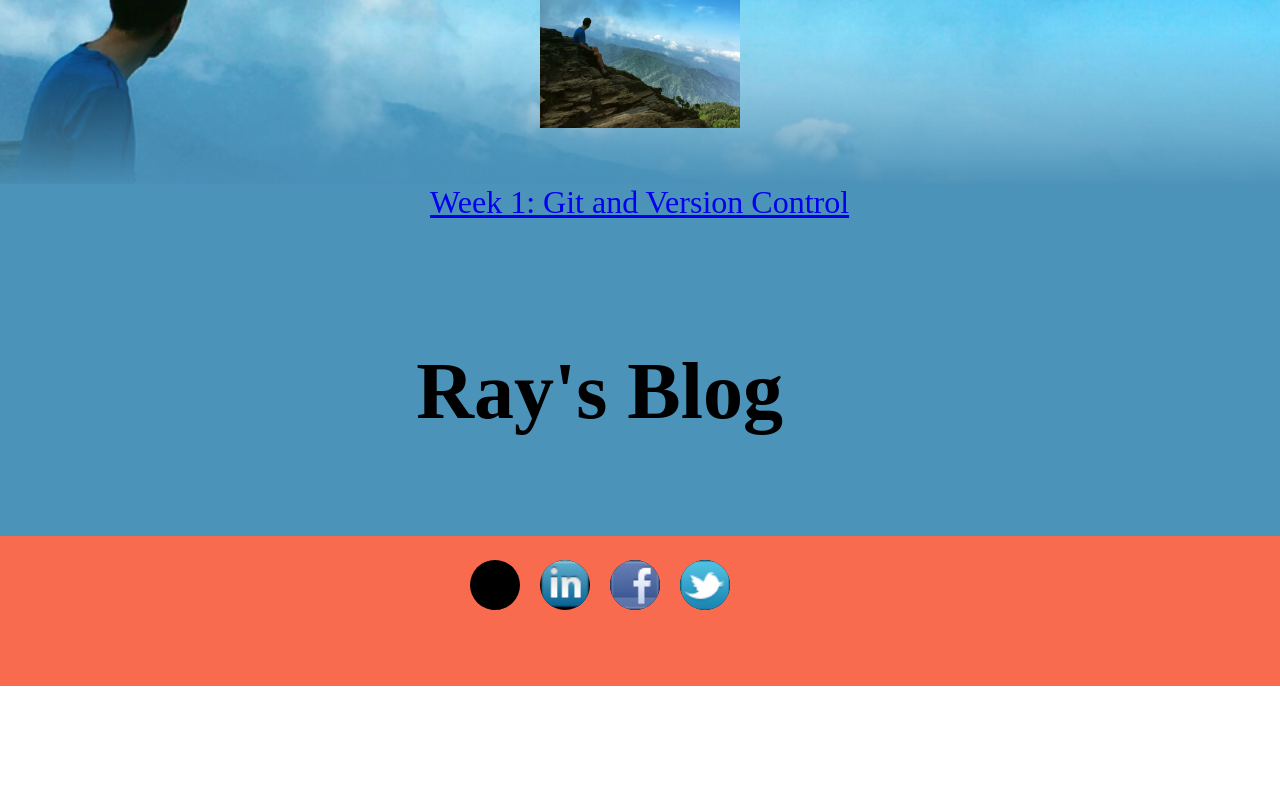
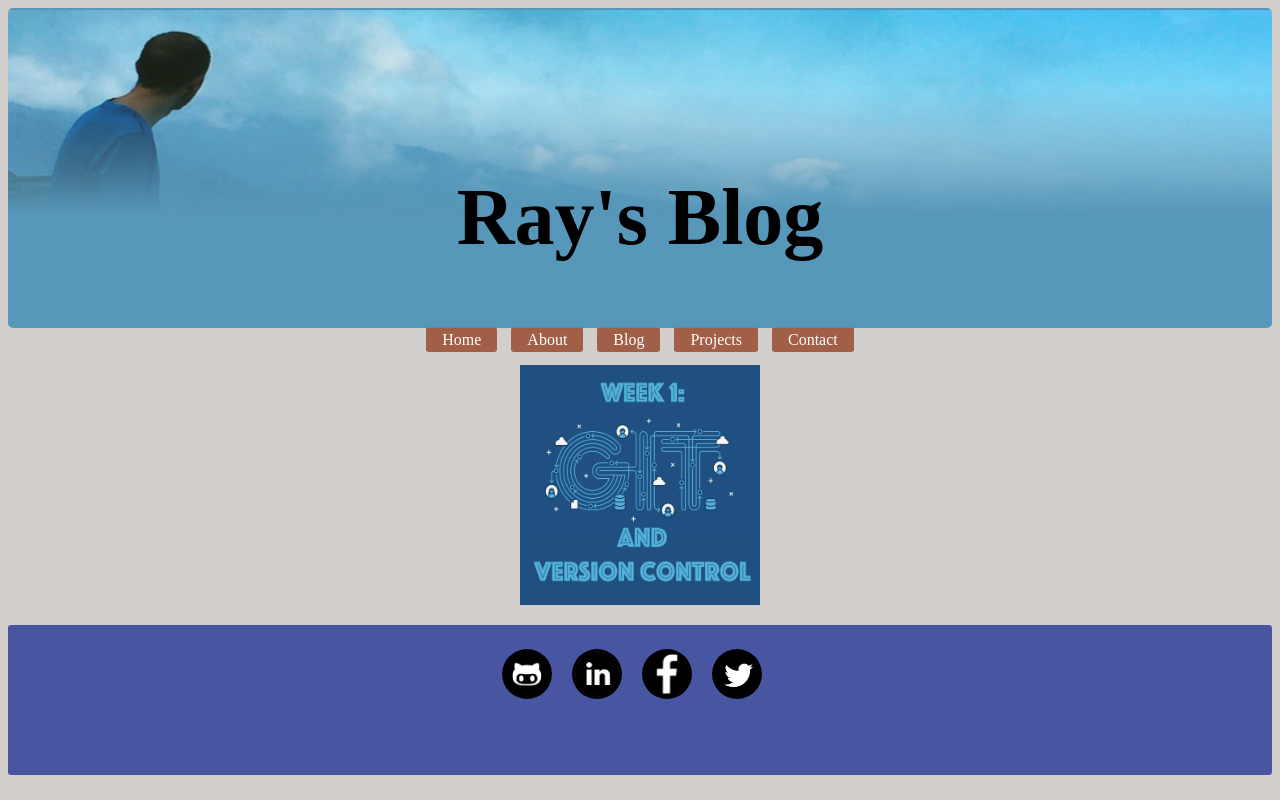
Before and after one commit to ray-curran/ray-curran.github.io, a PHP site: page /blog/index.html in a window 1280 px wide. Run offline with PHP 8.4, Linux system fonts and the light colour scheme.

Commit message:
Add blog index css

```diff
--- a/blog-template.html
+++ b/blog-template.html
@@ -1,12 +1,12 @@
 <!doctype HTML>
 <html>
 <head>
-<link rel="stylesheet" type="text/css" href="stylesheets/default.css">
+<link rel="stylesheet" type="text/css" href="stylesheets/2nddefault.css">
 <title>Blog Post Title</title>
 </head>
 <body>
     <header>
-        <img style="width: 200px; height: 200px" src="imgs/mountain.jpg">
+        <img src="imgs/mountaintest5.jpg">
         <h1>Ray Curran</h1>
     </header>
     <section>
--- a/blog/index.html
+++ b/blog/index.html
@@ -1,23 +1,31 @@
 <!DOCTYPE html>
 <html>
 <head>
-	<link rel="stylesheet" type="text/css" href="stylesheets/default.css">
+	<link rel="stylesheet" type="text/css" href="../stylesheets/2nddefault.css">
+	<link rel="stylesheet" type="text/css" href="../stylesheets/blog.css">
 	<title>Ray's Blog</title>
 </head>
 <body>
 	<header>
-		<img src="../imgs/mountain.jpg" height="200px" width="200px">
+		<img src="../imgs/mountaintest5.jpg">
 		<h1>Ray's Blog</h1>
 	</header>
-
-	<section>
-		<a href="http://ray-curran.github.io/blog/git.html">Week 1: Git and Version Control</p>
-	</section>
+	<nav class="nav-bar">
+		<a href="ray-curran.github.io">Home</a>
+		<a href="#">About</a>
+		<a href="http://ray-curran.github.io/blog/index.html">Blog</a>
+		<a href="#">Projects</a>
+		<a href="mailto:rpcurr@gmail.com">Contact</a>
+	</nav>
+	<br>
+	<article>
+		<a href="http://ray-curran.github.io/blog/git.html"><img src="../imgs/gitpic2.png"</a>
+	</article>
 	<footer>
-		<a href="https://github.com/ray-curran"><img src="../imgs/github.png"/></a>
-		<a href="https://www.linkedin.com/in/raycurran"><img src="../imgs/linkedin.png"/></a>
-		<a href="https://www.facebook.com/betterthanamango"><img src="../imgs/facebook.png"/></a>
-		<a href="https://twitter.com/bettrthanamango"><img src="../imgs/twitter.png"/></a>
+		<a href="https://github.com/ray-curran"><img src="../imgs/graygithub.png"/></a>
+		<a href="https://www.linkedin.com/in/raycurran"><img src="../imgs/graylinkedin.png"/></a>
+		<a href="https://www.facebook.com/betterthanamango"><img src="../imgs/grayface.png"/></a>
+		<a href="https://twitter.com/bettrthanamango"><img src="../imgs/graytwitter.png"/></a>
 	</footer>
 </body>
 </html>
--- a/stylesheets/2nddefault.css
+++ b/stylesheets/2nddefault.css
@@ -1,13 +1,14 @@
 html {
  	text-align: center;
 	font-family: Futura;
+	background-color: #D2CECC;
 }
 
 
 header img {
 	height: 20em;
 	margin: auto;
-	opacity: .7;
+	opacity: .9;
 	position: static;
 	border-radius: 5px;
 	width: 100%;
--- /dev/null
+++ b/stylesheets/blog.css
@@ -0,0 +1,10 @@
+article {
+	display: inline-block;
+	margin-top:1em;
+}
+
+article img {
+	height: 15em;
+	width: 15em;
+	margin-bottom: 1em;
+}
```
Also changed, not shown: imgs/gitpic2.png (added).
